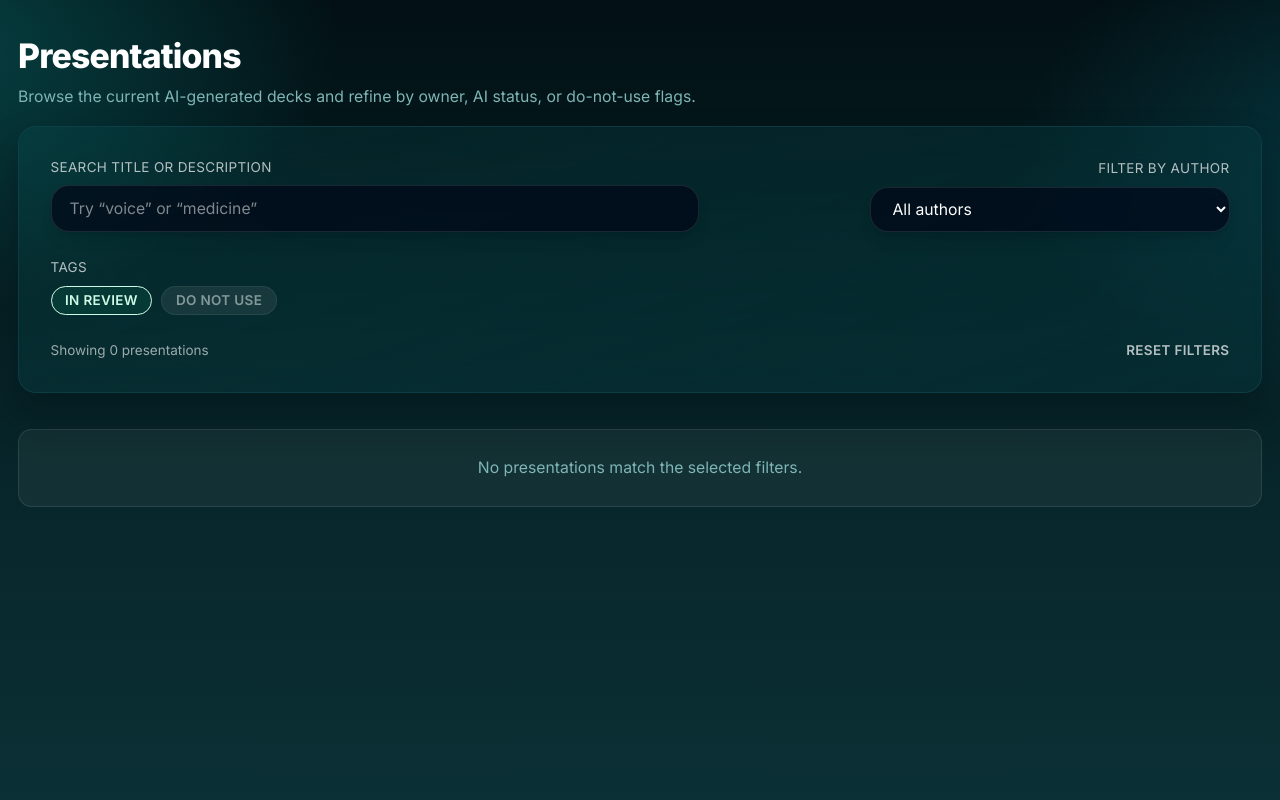
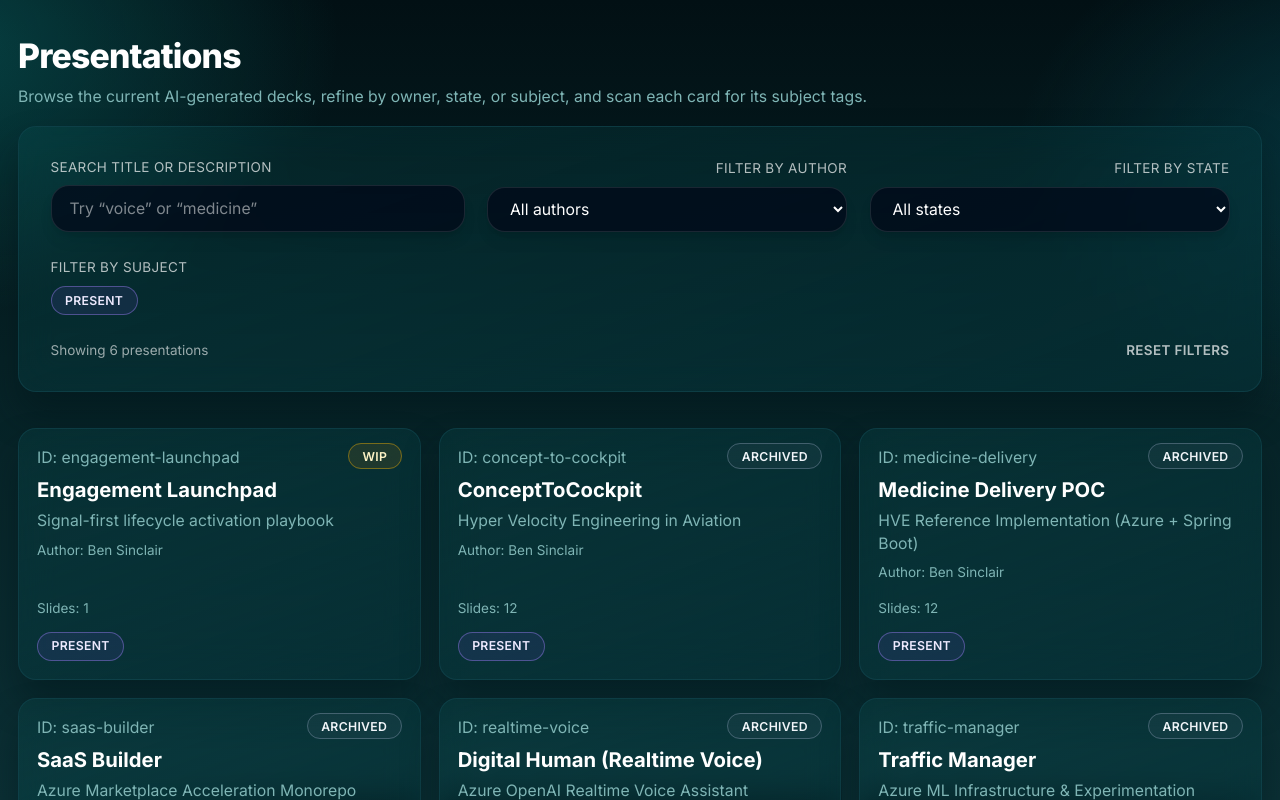
Before and after one commit to bensincs/presentation, a React (Vite) app: page / in a window 1280 px wide. Shown: the top 800 px of the page. Built offline with nearby package versions, Linux system fonts and the light colour scheme.

Commit message:
Add some pretty stuff

```diff
--- /dev/null
+++ b/src/presentations/engagement-launchpad/EngagementLaunchpadDeck.tsx
@@ -0,0 +1,141 @@
+import React from "react";
+import { motion } from "framer-motion";
+import DeckDisclaimer from "../components/DeckDisclaimer";
+import type { DeckComponentProps, SlideMeta } from "../../types";
+
+export const engagementLaunchpadSlides: SlideMeta[] = [
+  { id: "engagement-launchpad", transition: "fade" },
+];
+
+function EngagementLaunchpadSlide() {
+  const pillars = [
+    {
+      title: "Signal Intelligence",
+      description:
+        "Unify product telemetry, campaign analytics, and CRM events into a real-time engagement graph.",
+      accentClass: "from-sky-400 to-cyan-400",
+    },
+    {
+      title: "Adaptive Journeys",
+      description:
+        "Auto-orchestrate messaging cadences that respond to likelihood-to-convert and lifecycle stage.",
+      accentClass: "from-violet-400 to-fuchsia-400",
+    },
+    {
+      title: "Outcome Automation",
+      description:
+        "Trigger sales assists, loyalty rewards, or retention playbooks with measurable revenue impact.",
+      accentClass: "from-emerald-400 to-teal-400",
+    },
+  ];
+
+  const launchMetrics = [
+    { label: "Audience Profiles", value: "12" },
+    { label: "Lifecycle Plays", value: "8" },
+    { label: "Realtime Signals", value: "45+" },
+  ];
+
+  return (
+    <div className="flex h-full flex-col gap-8 p-8 md:p-12">
+      <div className="space-y-4">
+        <motion.h1
+          className="text-[clamp(42px,8vw,96px)] font-extrabold bg-gradient-to-r from-sky-400 via-emerald-400 to-fuchsia-400 bg-clip-text text-transparent"
+          initial={{ opacity: 0, y: 40 }}
+          animate={{ opacity: 1, y: 0 }}
+          transition={{ duration: 0.7 }}
+        >
+          Engagement Launchpad
+        </motion.h1>
+        <motion.p
+          className="max-w-3xl text-lg text-[var(--muted)] md:text-xl"
+          initial={{ opacity: 0, y: 20 }}
+          animate={{ opacity: 1, y: 0 }}
+          transition={{ duration: 0.6, delay: 0.2 }}
+        >
+          A first-step activation deck that marries signal intelligence with AI
+          copilots to orchestrate personalized customer journeys, launch
+          campaigns faster, and expose measurable growth lift.
+        </motion.p>
+      </div>
+
+      <motion.div
+        className="grid flex-1 grid-cols-1 gap-6 lg:grid-cols-3"
+        initial={{ opacity: 0 }}
+        animate={{ opacity: 1 }}
+        transition={{ duration: 0.6, delay: 0.35 }}
+      >
+        {pillars.map((pillar) => (
+          <div
+            key={pillar.title}
+            className="surface flex flex-col gap-4 rounded-3xl border border-white/10 p-6"
+          >
+            <div
+              className={`inline-flex items-center rounded-full bg-gradient-to-r ${pillar.accentClass} px-3 py-1 text-xs font-semibold uppercase tracking-wide text-slate-950`}
+            >
+              Growth Pillar
+            </div>
+            <h2 className="text-2xl font-bold text-white">{pillar.title}</h2>
+            <p className="text-sm text-[var(--muted)]">{pillar.description}</p>
+          </div>
+        ))}
+      </motion.div>
+
+      <motion.div
+        className="surface flex flex-wrap items-center justify-between gap-4 rounded-3xl border border-white/10 px-6 py-4"
+        initial={{ opacity: 0, y: 20 }}
+        animate={{ opacity: 1, y: 0 }}
+        transition={{ duration: 0.5, delay: 0.45 }}
+      >
+        <div className="text-sm uppercase tracking-wide text-white/70">
+          Launch Readiness Snapshot
+        </div>
+        <div className="flex flex-wrap gap-4 text-center">
+          {launchMetrics.map((metric) => (
+            <div
+              key={metric.label}
+              className="rounded-2xl border border-white/10 bg-white/5 px-4 py-2"
+            >
+              <div className="text-2xl font-bold text-white">
+                {metric.value}
+              </div>
+              <div className="text-xs uppercase tracking-wide text-white/60">
+                {metric.label}
+              </div>
+            </div>
+          ))}
+        </div>
+        <div className="text-xs text-[var(--muted)]">
+          Built for RevOps, Growth, and Lifecycle teams launching new offerings.
+        </div>
+      </motion.div>
+    </div>
+  );
+}
+
+export default function EngagementLaunchpadDeck({
+  slide,
+}: DeckComponentProps) {
+  const slides: Record<string, JSX.Element> = {
+    "engagement-launchpad": <EngagementLaunchpadSlide />,
+  };
+
+  const fallback = (
+    <div className="flex h-full items-center justify-center">
+      <div className="text-center">
+        <h2 className="text-3xl font-bold text-white">{slide.id}</h2>
+        <p className="mt-2 text-[var(--muted)]">
+          Slide content not yet implemented.
+        </p>
+      </div>
+    </div>
+  );
+
+  const content = slides[slide.id] ?? fallback;
+
+  return (
+    <div className="flex h-full flex-col">
+      <DeckDisclaimer />
+      <div className="flex-1 overflow-hidden">{content}</div>
+    </div>
+  );
+}
--- a/src/presentations/index.ts
+++ b/src/presentations/index.ts
@@ -1,6 +1,9 @@
 import ConceptToCockpitDeck, {
   conceptToCockpitSlides,
 } from "./concept-to-cockpit/ConceptToCockpitDeck";
+import EngagementLaunchpadDeck, {
+  engagementLaunchpadSlides,
+} from "./engagement-launchpad/EngagementLaunchpadDeck";
 import MedicineDeliveryDeck, {
   medicineDeliverySlides,
 } from "./medicine-delivery/MedicineDeliveryDeck";
@@ -17,13 +20,23 @@ import type { PresentationEntry } from "../types";
 
 const presentations: PresentationEntry[] = [
   {
+    id: "engagement-launchpad",
+    title: "Engagement Launchpad",
+    subtitle: "Signal-first lifecycle activation playbook",
+    author: "Ben Sinclair",
+    state: "WIP",
+    subjects: ["Present"],
+    slides: engagementLaunchpadSlides,
+    component: EngagementLaunchpadDeck,
+  },
+  {
     id: "concept-to-cockpit",
     title: "ConceptToCockpit",
     subtitle: "Hyper Velocity Engineering in Aviation",
     author: "Ben Sinclair",
-    aiOnly: false,
+    state: "Archived",
+    subjects: ["Present"],
     slides: conceptToCockpitSlides,
-    doNotUse: true,
     component: ConceptToCockpitDeck,
   },
   {
@@ -31,8 +44,9 @@ const presentations: PresentationEntry[] = [
     title: "Medicine Delivery POC",
     subtitle: "HVE Reference Implementation (Azure + Spring Boot)",
     author: "Ben Sinclair",
+    state: "Archived",
+    subjects: ["Present"],
     slides: medicineDeliverySlides,
-    doNotUse: true,
     component: MedicineDeliveryDeck,
   },
   {
@@ -40,8 +54,9 @@ const presentations: PresentationEntry[] = [
     title: "SaaS Builder",
     subtitle: "Azure Marketplace Acceleration Monorepo",
     author: "Ben Sinclair",
+    state: "Archived",
+    subjects: ["Present"],
     slides: saasBuilderSlides,
-    doNotUse: true,
     component: SaaSBuilderDeck,
   },
   {
@@ -49,8 +64,9 @@ const presentations: PresentationEntry[] = [
     title: "Digital Human (Realtime Voice)",
     subtitle: "Azure OpenAI Realtime Voice Assistant",
     author: "Ben Sinclair",
+    state: "Archived",
+    subjects: ["Present"],
     slides: realtimeVoiceSlides,
-    doNotUse: true,
     component: RealtimeVoiceDeck,
   },
   {
@@ -58,8 +74,9 @@ const presentations: PresentationEntry[] = [
     title: "Traffic Manager",
     subtitle: "Azure ML Infrastructure & Experimentation Platform",
     author: "Ben Sinclair",
+    state: "Archived",
+    subjects: ["Present"],
     slides: trafficManagerSlides,
-    doNotUse: true,
     component: TrafficManagerDeck,
   },
 ];
--- a/src/routes/PresentationList.tsx
+++ b/src/routes/PresentationList.tsx
@@ -1,12 +1,51 @@
-import { useMemo, useState } from "react";
+import { useEffect, useMemo, useState } from "react";
 import { Link } from "react-router-dom";
 import presentations from "../presentations";
-import type { PresentationEntry } from "../types";
-import { color } from "framer-motion";
+import type { PresentationEntry, PresentationState } from "../types";
+
+const stateStyles: Record<PresentationState, string> = {
+  WIP: "border-amber-400/40 bg-amber-500/10 text-amber-100",
+  "In Review": "border-sky-400/40 bg-sky-500/10 text-sky-100",
+  Ready: "border-emerald-400/40 bg-emerald-500/10 text-emerald-100",
+  Archived: "border-slate-400/40 bg-slate-500/10 text-slate-100",
+};
+
+const stateLabels: Record<PresentationState, string> = {
+  WIP: "WIP",
+  "In Review": "In Review",
+  Ready: "Ready",
+  Archived: "Archived",
+};
+
+const subjectPalette = [
+  "border-violet-400/40 bg-violet-500/10 text-violet-100",
+  "border-indigo-400/40 bg-indigo-500/10 text-indigo-100",
+  "border-cyan-400/40 bg-cyan-500/10 text-cyan-100",
+  "border-emerald-400/40 bg-emerald-500/10 text-emerald-100",
+  "border-orange-400/40 bg-orange-500/10 text-orange-100",
+  "border-rose-400/40 bg-rose-500/10 text-rose-100",
+  "border-amber-400/40 bg-amber-500/10 text-amber-100",
+];
+
+const getSubjectClass = (subject: string): string => {
+  if (subjectPalette.length === 0) {
+    return "border-white/20 bg-white/10 text-white/80";
+  }
+
+  let hash = 0;
+  for (let i = 0; i < subject.length; i += 1) {
+    hash = (hash << 5) - hash + subject.charCodeAt(i);
+    hash |= 0; // Convert to 32bit int
+  }
+  const index = Math.abs(hash) % subjectPalette.length;
+  return subjectPalette[index];
+};
 
 export default function PresentationList() {
   const [authorFilter, setAuthorFilter] = useState<string>("all");
-  const [tagFilters, setTagFilters] = useState<string[]>(["in-review"]);
+  const [stateFilter, setStateFilter] = useState<PresentationState | "all">(
+    "all"
+  );
   const [searchQuery, setSearchQuery] = useState<string>("");
 
   const authors = useMemo(
@@ -14,34 +53,60 @@ export default function PresentationList() {
     []
   );
 
+  const states = useMemo<PresentationState[]>(
+    () =>
+      Array.from(
+        new Set(presentations.map((p) => p.state))
+      ).sort() as PresentationState[],
+    []
+  );
+
+  const subjects = useMemo<string[]>(
+    () =>
+      Array.from(
+        new Set(presentations.flatMap((presentation) => presentation.subjects))
+      ).sort((a, b) => a.localeCompare(b)),
+    []
+  );
+
+  const [subjectFilter, setSubjectFilter] = useState<string[]>(() => subjects);
+
+  useEffect(() => {
+    setSubjectFilter((prev) => {
+      if (subjects.length === 0) {
+        return [];
+      }
+      if (prev.length === 0) {
+        return subjects;
+      }
+      const filtered = prev.filter((subject) => subjects.includes(subject));
+      if (filtered.length === 0) {
+        return subjects;
+      }
+      if (filtered.length !== prev.length) {
+        return filtered;
+      }
+      return prev;
+    });
+  }, [subjects]);
+
   const filteredPresentations = useMemo(() => {
     return presentations.filter((p) => {
       const matchesAuthor =
         authorFilter === "all" ? true : p.author === authorFilter;
+      const matchesState =
+        stateFilter === "all" ? true : p.state === stateFilter;
+      const matchesSubject =
+        subjectFilter.length === subjects.length ||
+        subjectFilter.some((subject) => p.subjects.includes(subject));
       const matchesSearch = searchQuery
-        ? `${p.title} ${p.subtitle ?? ""}`
+        ? `${p.title} ${p.subtitle ?? ""} ${p.subjects.join(" ")}`
             .toLowerCase()
             .includes(searchQuery.toLowerCase())
         : true;
-      const inReviewFlag = p.aiOnly ?? true;
-      const doNotUseFlag = p.doNotUse ?? false;
-
-      const includeInReview = tagFilters.includes("in-review");
-      const includeDoNotUse = tagFilters.includes("do-not-use");
-
-      const matchesInReview = includeInReview ? true : !inReviewFlag;
-      const matchesDoNotUse = includeDoNotUse ? true : !doNotUseFlag;
-
-      return (
-        matchesAuthor && matchesSearch && matchesInReview && matchesDoNotUse
-      );
+      return matchesAuthor && matchesState && matchesSubject && matchesSearch;
     });
-  }, [authorFilter, searchQuery, tagFilters]);
-
-  const tagOptions = [
-    { value: "in-review", label: "In review", color: "emerald" },
-    { value: "do-not-use", label: "Do not use", color: "rose" },
-  ];
+  }, [authorFilter, stateFilter, subjectFilter, subjects, searchQuery]);
 
   return (
     <div className="mx-auto max-w-6xl px-4 py-8">
@@ -51,8 +116,8 @@ export default function PresentationList() {
             Presentations
           </h1>
           <p className="mt-1 text-sm text-[var(--muted)]">
-            Browse the current AI-generated decks and refine by owner, AI
-            status, or do-not-use flags.
+            Browse the current AI-generated decks, refine by owner, state, or
+            subject, and scan each card for its subject tags.
           </p>
         </div>
         <div className="surface flex flex-col gap-6 rounded-3xl bg-white/3 p-6 text-sm text-[var(--muted)] shadow-lg lg:p-7">
@@ -89,41 +154,65 @@ export default function PresentationList() {
                 ))}
               </select>
             </label>
+            <label className="flex w-full max-w-xs flex-col gap-2 font-medium text-[var(--muted)] lg:text-right">
+              <span className="text-xs uppercase tracking-wide text-white/70">
+                Filter by state
+              </span>
+              <select
+                value={stateFilter}
+                onChange={(event) =>
+                  setStateFilter(
+                    event.target.value as PresentationState | "all"
+                  )
+                }
+                className="w-full rounded-2xl border border-white/10 bg-slate-950/70 px-4 py-2.5 text-sm text-white shadow-lg shadow-black/10 transition focus:border-sky-300 focus:outline-none focus:ring-2 focus:ring-sky-300/50"
+              >
+                <option value="all">All states</option>
+                {states.map((state) => (
+                  <option key={state} value={state}>
+                    {stateLabels[state]}
+                  </option>
+                ))}
+              </select>
+            </label>
           </div>
-          <div className="flex flex-col gap-5 lg:flex-row lg:items-end lg:justify-between">
-            <label className="flex w-full max-w-xl flex-col gap-2 font-medium text-[var(--muted)]">
-              <span className="text-xs uppercase tracking-wide text-white/70">
-                Tags
-              </span>
+          {subjects.length > 0 && (
+            <div className="flex flex-col gap-2">
+              <div className="flex flex-wrap items-center gap-3">
+                <span className="text-xs uppercase tracking-wide text-white/70">
+                  Filter by subject
+                </span>
+              </div>
               <div className="flex flex-wrap gap-2">
-                {tagOptions.map((tag) => {
-                  const isSelected = tagFilters.includes(tag.value);
+                {subjects.map((subject) => {
+                  const isActive = subjectFilter.includes(subject);
+                  const badgeClass =
+                    "rounded-full border px-3 py-1 text-[0.68rem] font-semibold uppercase tracking-wide transition";
+                  const colorClass = getSubjectClass(subject);
+                  const activeClass = "opacity-100";
+                  const inactiveClass = "opacity-30 hover:opacity-95";
                   return (
                     <button
-                      key={tag.value}
+                      key={subject}
                       type="button"
-                      onClick={() => {
-                        if (isSelected) {
-                          setTagFilters((prev) =>
-                            prev.filter((t) => t !== tag.value)
-                          );
-                        } else {
-                          setTagFilters((prev) => [...prev, tag.value]);
-                        }
-                      }}
-                      className={`rounded-full border px-3 py-1 text-xs font-semibold uppercase tracking-wide transition ${
-                        isSelected
-                          ? `border-${tag.color}-500/40 bg-${tag.color}-500/10 text-${tag.color}-100 `
-                          : "border-white/10 bg-white/10 text-white/70 hover:border-white/20 hover:bg-white/20 hover:text-white opacity-70 hover:shadow-glow"
+                      onClick={() =>
+                        setSubjectFilter((current) =>
+                          current.includes(subject)
+                            ? current.filter((value) => value !== subject)
+                            : [...current, subject]
+                        )
+                      }
+                      className={`${badgeClass} ${colorClass} ${
+                        isActive ? activeClass : inactiveClass
                       }`}
                     >
-                      {tag.label}
+                      {subject}
                     </button>
                   );
                 })}
               </div>
-            </label>
-          </div>
+            </div>
+          )}
           <div className="flex flex-wrap items-center justify-between gap-2 text-xs text-white/60">
             <div>
               Showing {filteredPresentations.length}{" "}
@@ -135,7 +224,8 @@ export default function PresentationList() {
               type="button"
               onClick={() => {
                 setAuthorFilter("all");
-                setTagFilters(["in-review"]);
+                setStateFilter("all");
+                setSubjectFilter(subjects);
                 setSearchQuery("");
               }}
               className="text-xs font-semibold uppercase tracking-wide text-white/70 transition hover:text-sky-200"
@@ -153,8 +243,8 @@ export default function PresentationList() {
       ) : (
         <div className="grid grid-cols-1 gap-4 sm:grid-cols-2 lg:grid-cols-3">
           {filteredPresentations.map((p: PresentationEntry) => {
-            const isInReview = p.aiOnly ?? true;
-            const showDoNotUse = p.doNotUse ?? false;
+            const stateClass = stateStyles[p.state];
+            const badgeClass = "rounded-full border px-3 py-1";
 
             return (
               <Link
@@ -162,6 +252,11 @@ export default function PresentationList() {
                 to={`/p/${p.id}`}
                 className="surface relative flex h-full flex-col p-4 transition-shadow duration-200 hover:shadow-glow"
               >
+                <div className="absolute right-4 top-4 text-[0.68rem] font-semibold uppercase tracking-wide">
+                  <span className={`${badgeClass} ${stateClass}`}>
+                    {stateLabels[p.state]}
+                  </span>
+                </div>
                 <div className="text-sm text-[var(--muted)]">ID: {p.id}</div>
                 <div className="mt-1 font-bold text-lg text-white">
                   {p.title}
@@ -171,25 +266,23 @@ export default function PresentationList() {
                     {p.subtitle}
                   </div>
                 )}
+                <div className="mt-2 text-xs text-[var(--muted)]">
+                  Author: {p.author}
+                </div>
 
                 <div className="mt-auto pt-4">
                   <div className="text-xs text-[var(--muted)]">
                     Slides: {p.slides?.length ?? "—"}
                   </div>
                   <div className="mt-3 flex flex-wrap gap-2 text-[0.68rem] font-semibold uppercase tracking-wide">
-                    <span className="rounded-full border border-sky-500/40 bg-sky-500/10 px-3 py-1 text-sky-100">
-                      {p.author}
-                    </span>
-                    {isInReview && (
-                      <span className="rounded-full border border-emerald-400/40 bg-emerald-500/10 px-3 py-1 text-emerald-100">
-                        In Review
+                    {p.subjects.map((subject) => (
+                      <span
+                        key={subject}
+                        className={`${badgeClass} ${getSubjectClass(subject)}`}
+                      >
+                        {subject}
                       </span>
-                    )}
-                    {showDoNotUse && (
-                      <span className="rounded-full border border-rose-500/40 bg-rose-500/10 px-3 py-1 text-rose-100">
-                        Do not use
-                      </span>
-                    )}
+                    ))}
                   </div>
                 </div>
               </Link>
--- a/src/types.ts
+++ b/src/types.ts
@@ -9,13 +9,15 @@ export type DeckComponentProps = {
   idx?: number;
 };
 
+export type PresentationState = "WIP" | "In Review" | "Ready" | "Archived";
+
 export type PresentationEntry = {
   id: string;
   title: string;
   subtitle?: string;
   author: string;
-  aiOnly?: boolean;
-  doNotUse?: boolean;
+  state: PresentationState;
+  subjects: string[];
   slides: SlideMeta[];
   component: React.ComponentType<DeckComponentProps>;
 };
```
